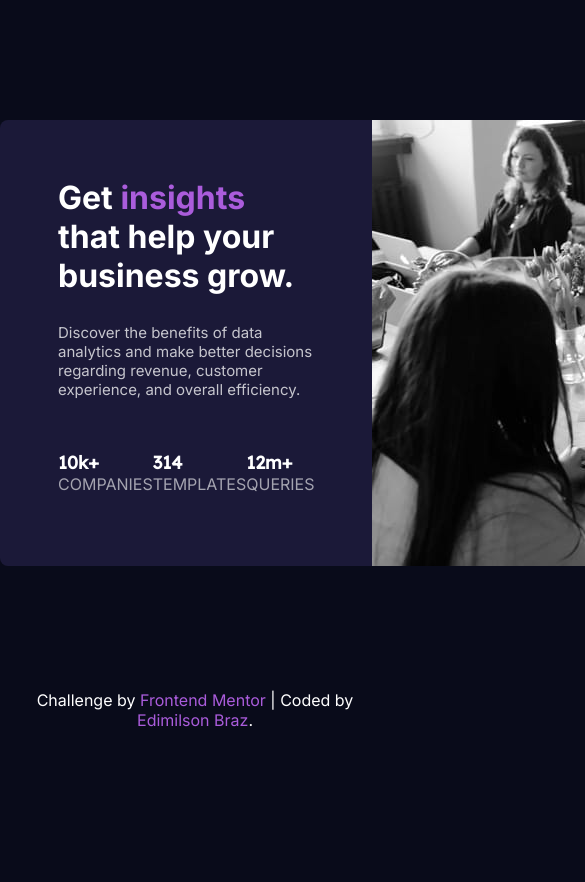
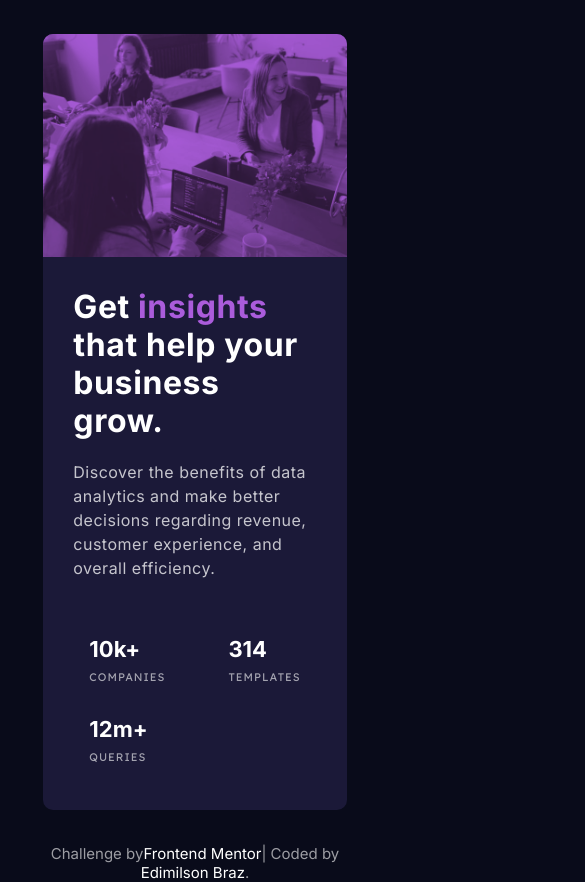
Before and after one commit to edimilsonbraz/card-component, a plain HTML site: page index.html in a window 390 px wide. Shown: the top 882 px of the page, 585 px wide, since content can reach past the window. Before the commit the page ends 844 px from the top, so only its background shows below. Drawn offline with Linux system fonts and the light colour scheme.

Commit message:
finished responsive

```diff
--- a/index.html
+++ b/index.html
@@ -2,7 +2,8 @@
 <html lang="en">
 <head>
   <meta charset="UTF-8">
-  <meta name="viewport" content="width=device-width, initial-scale=1.0"> <!-- displays site properly based on user's device -->
+  <meta http-equiv="X-UA-Compatible" content="IE=edge">
+  <meta name="viewport" content="width=device-width, initial-scale=1.0">
 
   <link rel="icon" type="image/png" sizes="32x32" href="./images/favicon-32x32.png">
 
@@ -14,44 +15,49 @@
   <link href="https://fonts.googleapis.com/css2?family=Inter:wght@400;700&family=Lexend+Deca&display=swap" rel="stylesheet">
 
   <!-- STILE -->
-  <link rel="stylesheet" href="style.css">
+  <link rel="stylesheet" href="./styles/styles.css">
 </head>
 <body>
-  <main>
-    <div class="container">
-      <div class="content-main">
-        <h1>Get <span class="insights">insights</span> that help your business grow.</h1>
+  <section class="container">
+    <div class="card">
+      <div class="card-text-part">
+        <div class="block">
+          <h1>Get <span>insights</span> that help your business grow.</h1>
+          <p class="text">
+            Discover the benefits of data analytics and make better decisions regarding revenue, customer experience, and overall efficiency.
+          </p>
+          <div class="stats">
+            <div class="stat-block">
+              <div class="stat-num">10k+</div>
+              <div class="stat-title">companies</div>
+            </div>
 
-        <p>Discover the benefits of data analytics and make better decisions regarding revenue, customer experience, and overall efficiency.</p>
+            <div class="stat-block">
+              <div class="stat-num">314</div>
+              <div class="stat-title">templates</div>
+            </div>
 
-        <div class="infor">
-          <div class="companies">
-            <span>10k+</span>
-            <span>companies</span>
+            <div class="stat-block">
+              <div class="stat-num">12m+</div>
+              <div class="stat-title">queries</div>
+            </div>
           </div>
 
-          <div class="templates">
-            <span>314</span>
-            <span>templates</span>
-          </div>
-
-          <div class="queries">
-            <span>12m+</span>
-            <span>queries</span>
-          </div>
         </div>
       </div>
-      <div class="content-img">
-        <img src="images/image-header-desktop.jpg" alt="">
+      <div class="card-img-part">
+        <img class="img-desktop" src="./images/image-header-desktop.jpg" alt="hero-img">
+        <img class="img-mobile" src="./images/image-header-mobile.jpg" alt="hero-img">
+        <div class="pink"></div>
       </div>
     </div>
-  </main>
+  </section>
 
-  <footer>
+  <section class="footer">
     <div class="attribution">
       Challenge by <a href="https://www.frontendmentor.io?ref=challenge" target="_blank">Frontend Mentor</a> |
       Coded by <a href="#">Edimilson Braz</a>.
     </div>
-  </footer>
+  </section>
 </body>
 </html>
--- a/style.css
+++ /dev/null
@@ -1,92 +0,0 @@
-* {
-  padding: 0;
-  margin: 0;
-  box-sizing: border-box;
-}
-
-/*==== VARIÁVEIS ====*/
-:root {
-  /* HSL Color mode */
-  --dark-blue: hsl(233, 47%, 7%);
-  --dark: hsl(244, 38%, 16%);
-  --violet: hsl(277, 64%, 61%);
-  --white:  hsl(0, 0%, 100%);
-  --slightly: hsla(0, 0%, 100%, 0.75);
-  --light:  hsla(0, 0%, 100%, 0.6);
-}
-
-
-body {
-  background: var(--dark-blue);
-  font-family: 'inter', sans-serif;
-}
-
-.container {
-  max-width: 999px;
-  margin: 0 auto;
-
-  display: flex;
-}
-.content-main {
-  margin-top: 120px;
-  background: var(--dark);
-  padding: 58px;
-  border-radius: 8px 0 0 8px;
-  height: 446px;
-}
-/* ==== main ==== */
-h1 {
-  color: var(--white);
-  margin-bottom: 28px;
-}
-h1 span.insights {
-  color: var(--violet);
-}
-
-p {
-  color: var(--slightly);
-  font-size: 15px;
-  margin-bottom: 52px;
-}
-
-/* ==== CONTENT-IMG ===== */
-.content-img {
-  margin-top: 120px;
-  height: 450px;
-}
-
-.content-img img {
-  border-radius: 0 8px 8px 0;
-}
-
-
-/* === INFOR === */
-.infor {
-  color: var(--white);
-  display: flex;
-  justify-content: space-between;
-}
-.infor div span:first-child {
-  display: flex;
-  font-family: 'Lexend Deca', sans-serif;
-  font-weight: bold;
-  font-size: 18px;
-}
-
-.infor div span:last-child {
-  color: var(--light);
-  text-transform: uppercase;
-}
-
-
-/* FOOTER */
-footer {
-  margin-top: 120px;
-  color: var(--white);
-  text-align: center;
-}
-
-.attribution a {
-  text-decoration: none;
-  color: var(--violet);
-}
--- /dev/null
+++ b/styles/styles.css
@@ -0,0 +1,318 @@
+/*==== VARIÁVEIS ====*/
+:root {
+  /* PRIMARI */
+  --main-background: hsl(233, 47%, 7%);
+  --card-background: hsl(244, 38%, 16%);
+  --violet: hsl(277, 64%, 61%);
+
+  /* NEUTRAL */
+  --main-heading:  hsl(0, 0%, 100%);
+  --main-paragraph: hsla(0, 0%, 100%, 0.75);
+  --stat-heading:  hsla(0, 0%, 100%, 0.6);
+}
+
+* {
+  padding: 0;
+  margin: 0;
+  box-sizing: border-box;
+}
+
+html {
+  font-size: 62.5%;
+}
+
+body {
+  font-family: 'Inter', sans-serif;
+  background: var(--main-background);
+}
+
+.container {
+  /* border: 1px solid white;*/
+  height: 100vh;
+  display: flex;
+  align-items: center;
+  justify-content: center;
+}
+
+/*==== CARD ====*/
+.card {
+  background: var(--card-background);
+  display: flex;
+  align-items: stretch;
+  justify-content: center;
+  border-radius: 1rem;
+  max-width: 1140px;
+  margin: 5%;
+}
+
+.card-text-part {
+  display: flex;
+  flex-direction: column;
+  justify-content: space-between;
+  padding: 6%;
+  border-radius: 1rem 0 0 1rem;
+}
+
+.block {
+  display: flex;
+  flex-direction: column;
+  justify-content:space-between;
+  height: 100%;
+  width: 85%;
+}
+
+.block h1 {
+  color: var(--main-heading);
+  font-size: 3.4rem;
+  margin-bottom: 2.8rem;
+  line-height: 4.2rem;
+  letter-spacing: 0.6px;
+}
+
+.block .text {
+  color: var(--main-paragraph);
+  font-size: 1.4rem;
+  line-height: 2.4rem;
+  letter-spacing: 0.5px;
+}
+
+.block span {
+  color: var(--violet);
+}
+
+.card-img-part .img-mobile {
+  display: none;
+}
+
+
+/* ==== stats ==== */
+.stats {
+  display: flex;
+  align-items: center;
+  justify-content: space-between;
+  margin-top: 4rem;
+}
+
+.stat-block {
+  display: flex;
+  flex-direction: column;
+  justify-content: flex-start;
+}
+
+.stat-num {
+  color: var(--main-heading);
+  font-weight: bold;
+  font-size: 2.2rem;
+}
+
+.stat-title {
+  color: var(--stat-heading);
+  text-transform: uppercase;
+  letter-spacing: 0.1rem;
+  font-size: 1.2rem;
+  font-family: 'Lexend Deca', sans-serif;
+  margin-top: 0.8rem;
+}
+
+/* IMG-PART */
+.card-img-part {
+  background-color: var(--violet);
+  border-radius: 0 1rem 1rem 0;
+  position: relative;
+}
+
+.card-img-part img {
+  height: 100%;
+  mix-blend-mode: multiply; /* sobrepor-color */
+}
+
+.card-img-part .img-mobile {
+  display: none;
+}
+
+.card-img-part .pink {
+  background-color: var(--violet);
+  width: 100%;
+  height: 100%;
+  position: absolute;
+  top: 0;
+  left: 0;
+  opacity: 0.25;
+  border-radius: 0 1rem 1rem 0;
+
+}
+
+
+/* ==== FOOTER ===== */
+.attribution {
+  color: var(--stat-heading);
+  font-size: 1.5rem;
+  text-align: center;
+  display: flex;
+  justify-content: center;
+  flex-wrap: wrap;
+}
+.attribution a {
+  color: var(--main-heading);
+  text-decoration: none;
+  transition: 200ms;
+}
+.attribution a:hover {
+  color: var(--violet);
+}
+
+
+/* ===== RESPONSIVE (max-width: 375px)==== */
+@media screen and (max-width: 375px) {
+  .container {
+    height: 100vh;
+    display: flex;
+    align-items: center;
+    justify-content: center;
+  }
+  .card {
+    display: flex;
+    flex-direction: column;
+    max-width: 88%;
+  }
+
+  .stats {
+    display: flex;
+    flex-direction: column;
+  }
+
+  .block h1 {
+    font-size: 2.6rem;
+    text-align: center;
+    line-height: 3.6rem;
+    margin-bottom: 1.2rem;
+  }
+
+  .block .text {
+    text-align: center;
+    width: 100%;
+  }
+
+  .stat-block {
+    display: flex;
+    flex-direction: column;
+    align-items: center;
+    margin: 1.6rem;
+  }
+
+  .card-img-part {
+    order: 1;
+    border-radius: 1rem 1rem 0 0;
+  }
+
+  .card-img-part img {
+    border-radius: 1rem 1rem 0 0;
+
+  }
+  .card-img-part .img-desktop {
+    display: none;
+  }
+
+  .card-img-part .img-mobile {
+    display: block;
+    width: 100%;
+  }
+
+  .card-text-part {
+    order: 2;
+    padding: 10%;
+  }
+
+  .card-img-part .pink {
+    border-radius: 1rem 1rem 0 0;
+  }
+}
+
+
+/* ===== RESPONSIVE (max-width: 980px)==== */
+@media screen and (max-width: 980px) {
+  .container {
+    height: 100%;
+    min-height: 100vh;
+    display: flex;
+    align-items: center;
+    justify-content: center;
+  }
+  .card {
+    display: flex;
+    flex-direction: column;
+    max-width: 78%;
+    margin: 3% 0;
+  }
+
+  .stats {
+    flex-wrap: wrap;
+  }
+
+  .block h1 {
+    font-size: 3.4rem;
+    line-height: 4.2rem;
+    margin-bottom: 3rem;
+    letter-spacing: 0.6px;
+  }
+
+  .block .text {
+    width: 100%;
+  }
+
+  .stat-block {
+    display: flex;
+    flex-direction: column;
+    margin: 1.6rem;
+  }
+
+  .card-img-part {
+    order: 1;
+    border-radius: 1rem 1rem 0 0;
+  }
+
+  .card-img-part img {
+    border-radius: 1rem 1rem 0 0;
+
+  }
+  .card-img-part .img-desktop {
+    display: none;
+  }
+
+  .card-img-part .img-mobile {
+    display: block;
+    width: 100%;
+  }
+
+  .card-text-part {
+    order: 2;
+    padding: 10%;
+  }
+
+  .card-img-part .pink {
+    border-radius: 1rem 1rem 0 0;
+  }
+}
+
+/* ===== RESPONSIVE (max-width: 1050px)==== */
+@media screen and (max-width: 1050px) {
+  .stat-title {
+    font-size: 1.1rem;
+  }
+
+  .card-text-part .block {
+    width: 100%;
+  }
+  .block h1 {
+    font-size: 3.2rem;
+    line-height: 3.8rem;
+    margin-bottom: 2rem;
+  }
+  .block .text {
+    width: 100%;
+    font-size: 1.6rem;
+    line-height: 2.4rem;
+    letter-spacing: 0.5px;
+  }
+}
+/* ===== RESPONSIVE (max-width: 375px)==== */
```
Also changed, not shown: design/screenshot.png (added), 3 other files.
